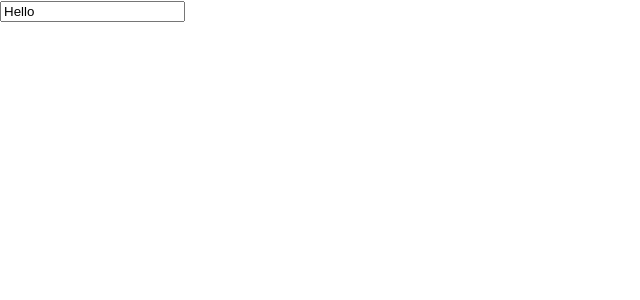
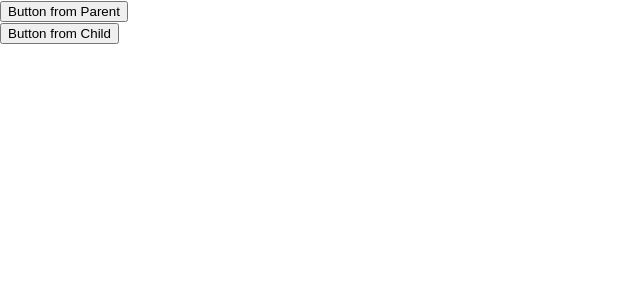
Before and after one commit to silam/reacthooks, a React (Create React App) app: page / in a window 1280 px wide. Shown: the top 300 px of the page, without its empty margins (0-640 px from the left). Built offline with nearby package versions, Linux system fonts and the light colour scheme.

Commit message:
useImperativeHandle

```diff
--- a/src/App.js
+++ b/src/App.js
@@ -1,27 +1,21 @@
 import './App.css';
-import React, {useRef, useLayoutEffect, useEffect} from 'react';
+import React, {useRef} from 'react';
+import Button from './Button';
 
 function App() {
-  const inputRef = useRef(null);
-
-  // useLayouteffect called first before anything else is rendered
-  useLayoutEffect(() => {
-    console.log(inputRef.current.value);
-
-
-  }, []);
-
-  // useEffect is called after anything else is rendered
-  useEffect(() => {
-    inputRef.current.value = "Hello"
-  }, []);
 
 
 
+  const buttonRef = useRef(null);
 
   return (
     <div>
-      <input ref={inputRef} value="Si Lam" />
+      <button onClick={()=>
+      {
+        buttonRef.current.alterToggle();
+
+      }}>Button from Parent</button>
+      <Button ref={buttonRef}></Button>
     </div>
   )
 }
--- /dev/null
+++ b/src/Button.js
@@ -0,0 +1,25 @@
+import React, {forwardRef, useImperativeHandle, useState} from 'react';
+
+const Button = forwardRef ( (props, ref) => {
+
+    const [toggle, setToggle] = useState(false);
+
+
+    useImperativeHandle(ref, ()=> ({
+        alterToggle() {
+            setToggle(!toggle);
+        },
+    }));
+
+    return (
+        <div>
+            <button >
+                Button from Child
+            </button>
+
+            {toggle && <span>Toggle</span>}
+        </div>
+    );
+} );
+
+export default Button;
```
Also changed, not shown: src/useLayoutEffect.js (added, +29 -0 lines), 1 other file (tests, documents, lock files or other folders).
